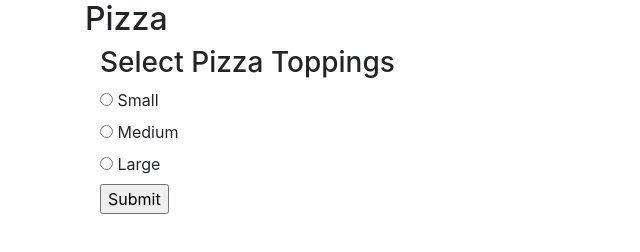
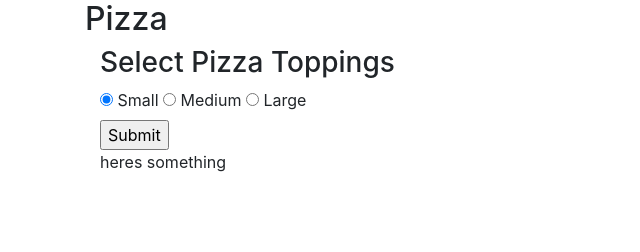
Before and after one commit to SPdowns/week4_Pizza, a plain HTML site: page index.html in a window 1280 px wide. Shown: the whole page, without its empty margins (0-640 px from the left). Drawn offline with Linux system fonts and the light colour scheme.

Commit message:
this shows i'm still lost with getting a return to the page.

```diff
--- a/index.html
+++ b/index.html
@@ -16,16 +16,16 @@
         <form id="pizza-form-id">
         <h3>Select Pizza Toppings</h3>
         <div id="size">
-          <input type="radio" id="size" name="size" value="small">
-          <label for="small">Small</label><br>
-          <input type="radio" id="size" name="size" value="med">
-          <label for="med">Medium</label><br>
-          <input type="radio" id="size" name="size" value="lrg">
-          <label for="lrg">Large</label><br>
+          <input type="radio" class="size" name="size" value="test" checked="checked">
+          <label for="small">Small</label>
+          <input type="radio" class="size" name="size" value="med">
+          <label for="med">Medium</label>
+          <input type="radio" class="size" name="size" value="lrg">
+          <label for="lrg">Large</label>
         </div>
-        <input type="submit">
+        <input type="submit" name="priceless">
         </form>
-        <div id="output-final-pizza"></div>
+        <div id="output-final-pizza">heres something</div>
       </div>
   </body>
 </html>
--- a/js/scripts.js
+++ b/js/scripts.js
@@ -1,29 +1,27 @@
 //back end pizza
 function Order() {
-  this.size = size
+  this.price = 10
 }
-console.log(Pizza)
+
 
 // Pizza.prototype.size = function () {
 //   if size === large += 2
 // }
 function Pizza(price) {
-  this.price = 10;
+  this.size = size;
 }
 
 function displayPizzaOrder(pizza) {
-var displayMyPizza = "<p>Hey, Heres a " + pizza.size + "</p>";
-$("#output-final-pizza").html(displayMyPizza);
-console.log("line 18", displayMyPizza)
+var displayMyPizza = "'<p>Hey, Heres' a " + pizza.size + "</p>";
+$("#output-final-pizza").append(displayMyPizza);
 }
-
 //front end
 
 $(document).ready(function(){
   $('#pizza-form-id').submit(function(event){
   event.preventDefault();
-  var pizzaSize = $('input#size').val();
+  var size = $('input.size').val();
+  console.log(size)
+  })
 
-  console.log(pizzaSize)
-  })
 });
```
